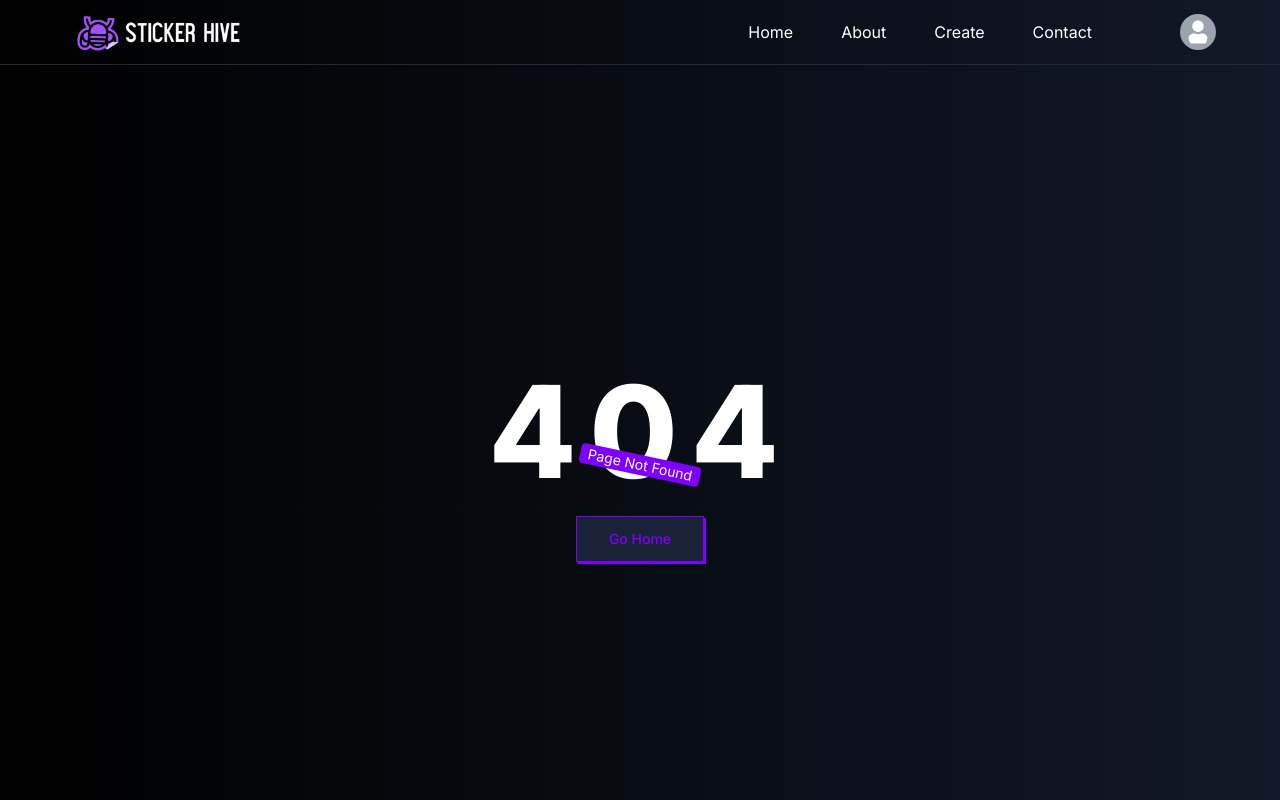
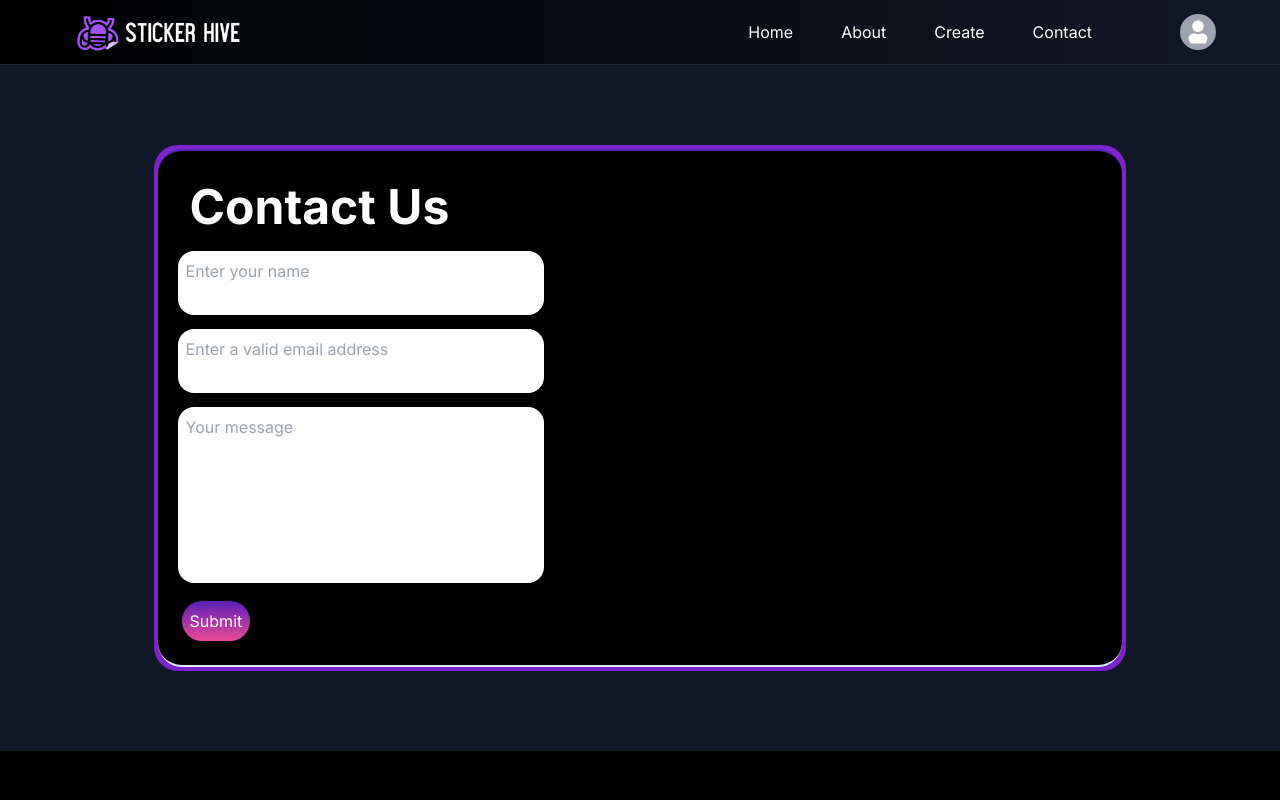
Before and after one commit to harshsawant2505/sticker-hive, a Next.js app: page /contact in a window 1280 px wide. Before the commit this address had no page. Shown: the top 800 px of the page. Built offline with nearby package versions, Linux system fonts and the light colour scheme.

Commit message:
added custom img option and contact form

```diff
--- a/package.json
+++ b/package.json
@@ -20,6 +20,7 @@
     "class-variance-authority": "^0.7.0",
     "clsx": "^2.1.1",
     "cmdk": "^1.0.0",
+    "dotenv": "^16.4.5",
     "embla-carousel-react": "^8.1.6",
     "framer-motion": "^11.2.13",
     "fs": "^0.0.1-security",
@@ -27,8 +28,10 @@
     "jspdf": "^2.5.1",
     "lucide-react": "^0.407.0",
     "next": "14.2.4",
+    "nodemailer": "^6.9.14",
     "react": "^18",
     "react-dom": "^18",
+    "react-hot-toast": "^2.4.1",
     "react-icons": "^5.2.1",
     "react-three-fiber": "^6.0.13",
     "tailwind-merge": "^2.4.0",
@@ -38,6 +41,7 @@
   },
   "devDependencies": {
     "@types/node": "^20",
+    "@types/nodemailer": "^6.4.15",
     "@types/react": "^18.3.3",
     "@types/react-dom": "^18",
     "@types/three": "^0.166.0",
--- /dev/null
+++ b/src/app/api/contact/route.ts
@@ -0,0 +1,56 @@
+import { NextRequest, NextResponse } from "next/server";
+import nodemailer from "nodemailer"
+import 'dotenv'
+
+
+export async function POST(req: NextRequest){
+    try {
+        const {name,email,data} = await req.json();
+
+        if(!name && !email && !data){
+            return NextResponse.json({
+                message: "All fields are required",
+                success: false
+            })
+
+        }
+        console.log(name, email, data);
+
+        const transporter = nodemailer.createTransport({
+
+            service: 'Gmail',
+            auth: {
+              user: process.env.EMAIL,
+              pass: process.env.EMAIL_PASS,
+            },
+          });
+
+          const mailOptions = {
+            from: process.env.EMAIL,
+            to: process.env.EMAIL,
+            subject: `FeedBack from ${name} ${email}` ,
+            text: `${data}`,
+            html:`<h1>Feedback from ${name} ${email}<h1> <hr> <p style= "font-size: 20px">${data}<p>`
+          };
+
+        await transporter.sendMail(mailOptions);
+
+
+      return NextResponse.json({
+            message: "Feedback Sent!",
+            success: true
+        })
+
+    } catch (error:any) {
+        console.log(error.message)
+        return NextResponse.json({
+            error: error.message,
+            success: false
+
+        })
+
+    }
+
+
+
+}
--- a/src/app/api/convert-image/route.ts
+++ b/src/app/api/convert-image/route.ts
@@ -4,11 +4,17 @@ import { NextRequest, NextResponse } from "next/server";
 async function fetchImages(data: string[]): Promise<string[]> {
   const fetchImagePromises = data.map(async (url: string) => {
     try {
-      const response = await axios.get(url, { responseType: 'arraybuffer' });
-      const imageBuffer = Buffer.from(response.data, 'binary');
-      const base64Image = imageBuffer.toString('base64');
-      const imageSrc = `data:${response.headers['content-type']};base64,${base64Image}`;
-      return imageSrc;
+      if(url.startsWith("data:")){
+        return url;
+      }else{
+        const response = await axios.get(url, { responseType: 'arraybuffer' });
+        const imageBuffer = Buffer.from(response.data, 'binary');
+        const base64Image = imageBuffer.toString('base64');
+        const imageSrc = `data:${response.headers['content-type']};base64,${base64Image}`;
+        return imageSrc;
+
+      }
+
     } catch (error) {
       // Handle individual image fetch errors here
       console.error(`Error fetching image from ${url}:`, error);
--- a/src/app/components/Keyboard.tsx
+++ b/src/app/components/Keyboard.tsx
@@ -40,7 +40,7 @@ const Keyboard = ({row1,row2,row3}:any) => {
         </div>
       ))}
     </div>
-    <div className="flex space-x-1">
+    <div className=" space-x-1 hidden">
       <div
         className="min-w-48 min-h-[10mm] flex items-center justify-center  text-gray-800 font-bold rounded border border-black"
       >
--- /dev/null
+++ b/src/app/contact/page.tsx
@@ -0,0 +1,85 @@
+'use client'
+import React, { useState } from 'react'
+import Navbar from '../components/Navbar'
+import axios from 'axios'
+import toast, { Toaster } from "react-hot-toast";
+import NewFooter from '../components/NewFooter';
+
+
+
+function Contact() {
+
+    const [name, setname] = useState("")
+    const [email, setemail] = useState("")
+    const [data, setdata] = useState("")
+
+    const [loading, setLoading] = useState(false);
+
+    async function handleSubmit() {
+        setLoading(true)
+        try {
+            const response = await axios.post("/api/contact",{
+                name: name,
+                email: email,
+                data: data
+            })
+            console.log(response.data)
+           response.data.success? toast.success(response.data.message):toast.error(response.data.message)
+           setLoading(false)
+
+        } catch (error:any) {
+            console.log(error.message)
+            toast.error(error.message)
+            setLoading(false)
+
+        }
+
+    }
+
+  return (
+    <div className='bg-gray-900 '>
+        <Toaster/>
+        <Navbar />
+    <div className='flex justify-center items-center sm:py-0 py-10 '>
+
+        <div className="container h-fit py-20 max-h-screen  w-screen bg-gray-900 text-white flex justify-center items-center ">
+        <div className="gradientCont w-4/5 h-4/5 flex justify-center items-center md:rounded-3xl md:bg-gradient-to-b md:from-purple-700 md:to-purple-700 ">
+            <div
+                className= "cont2 bg-black w-full h-full flex flex-col gap-5 sm:p-0 p-5 justify-center items-center md:flex md:justify-start rounded-3xl md:flex-row md:m-1 md:p10 md:border-t-2 md:border-t-violet-800 md:border-b-2 md:to-purple-700">
+                <div className="     relative p-1 m-5 w-full md:w-1/3 md:p-2 md:m-2 ">
+                    <div className="feedback text-4xl mb-10 p-1 md:text-5xl font-bold md:m-2 md:p-2">Contact Us</div>
+                    <div className="name">
+                        <textarea onChange={(e)=>{setname(e.target.value)}} className="text-black w-full sm:w-[120%] rounded-2xl p-2 m-1 resize-none" name="" id=""
+                            placeholder="Enter your name"></textarea>
+                    </div>
+                    <div className="  w-full">
+                        <textarea onChange={(e)=>{setemail(e.target.value)}} className="text-black w-full sm:w-[120%] rounded-2xl p-2 m-1 resize-none" name="" id=""
+                            placeholder="Enter a valid email address"></textarea>
+                    </div>
+                    <div className="yourMessage">
+                        <textarea onChange={(e)=>{setdata(e.target.value)}} className="text-black w-full sm:w-[120%] rounded-2xl p-2 m-1 h-28 md:h-44 resize-none" name="" id=""
+                            placeholder="Your message"></textarea>
+                    </div>
+                    <div className='flex justify-start'>
+
+                    <button onClick={handleSubmit}
+                        className="flex justify-center submit bg-gradient-to-b from-violet-800 to-pink-500 text-white p-2 w-fit m-2 rounded-full  ">
+                         {loading?"Submitting...": "Submit"}
+                    </button>
+                    </div>
+                </div>
+
+
+
+            </div>
+
+        </div>
+    </div>
+
+    </div>
+    <NewFooter />
+    </div>
+  )
+}
+
+export default Contact
--- a/src/app/create/page.tsx
+++ b/src/app/create/page.tsx
@@ -5,6 +5,7 @@ import NewFooter from '../components/NewFooter'
 import Navbar from '../components/Navbar'
 import Keyboard from '../components/Keyboard'
 import axios from 'axios'
+import toast, { Toaster } from 'react-hot-toast';
 
 import { Input } from "@/components/ui/input"
 
@@ -15,7 +16,7 @@ import {
   SelectTrigger,
   SelectValue,
 } from "@/components/ui/select"
-import { Divide } from 'lucide-react'
+import { Divide, Download } from 'lucide-react'
 import Export from '../components/Export'
 import ImageDownloader from '../components/ImageDownloader'
 
@@ -34,22 +35,46 @@ function Page() {
   const [imgEach2,setimgEach2] = useState([''])
   const [imgEach3,setimgEach3] = useState([''])
   const [selectedRow, setselectedRow] = useState(1)
+  const [image, setimage] = useState('')
 
   const getCharacter = async (character: string) => {
     try {
 
       const response = await axios.get(`https://kitsu.io/api/edge/characters?filter[name]=${character}&Page[limit]=10&Page[offset]=0`)
-      console.log(response.data.data)
+      // const response = await axios.get(`https://kitsu.io/api/edge/anime?filter[text]=${character}`)
+
       setsrc(response.data.data)
+
+      // setanimeLink(response.data.data[1].relationships.animeCharacters.links.related)
+
+      // console.log(response.data.data[1].relationships.animeCharacters.links.related)
+
 
     } catch (error: any) {
       console.log(error)
     }
   }
 
+
   useEffect(() => {
     getCharacter("luffy")
   }, [])
+
+
+
+  const handleImageChange = (e: React.ChangeEvent<HTMLInputElement>) => {
+    const image = e.target.files?.[0];
+    if (image) {
+      const reader = new FileReader();
+      reader.onloadend = () => {
+        setimage(reader.result as string);
+      };
+      reader.readAsDataURL(image);
+    }
+  };
+useEffect(() => {
+ console.log(image);
+}, [image])
 
 
   const handleimageSet = (imgSrc:string)=>{
@@ -104,6 +129,7 @@ const handleClick = async () => {
     if(response.data.data1){
      setloaded(true)
       setloading(false)
+      toast.success("Download will start anytime now")
     }
 
     console.log(response);
@@ -120,8 +146,9 @@ const handleClick = async () => {
 
 
     <div className='text-white z-10 overflow-x-hidden  '>
+
       <Navbar />
-
+      <Toaster />
       <div className='p-10 bg-gradient-to-r from-black to-gray-900 text-white overflow-x-hidden'>
 
         <div className='h-screen w-full border-gray-700 border-[1px] rounded-lg  '>
@@ -191,7 +218,7 @@ const handleClick = async () => {
                     </div>
                   ))}
                 </div>
-                <div className="flex space-x-2">
+                <div className=" space-x-2 hidden">
                   <div
                     className="w-40 h-10 flex items-center justify-center bg-gray-200 text-gray-800 font-bold rounded shadow-md"
                   >
@@ -218,7 +245,7 @@ const handleClick = async () => {
                 </Select>
 
 
-                <Input id="picture" placeholder='custom' className='text-white' type="file" />
+
 
               </div>
 
@@ -243,7 +270,12 @@ const handleClick = async () => {
 
 
             </div>
-            <div className='h-full border border-gray-700 rounded-sm w-[20%] '>
+            <div className='h-full border border-gray-700 rounded-sm w-[20%] px-2 flex flex-col gap-7 item-center  py-3'>
+              <h2>Add your custom Images</h2>
+              <div className='w-[80%]'>
+              <Input id="picture" placeholder='custom' className='text-white' type="file" onChange={handleImageChange}  />
+              </div>
+              <img src={image} onClick={()=>{handleimageSet(image)}}  alt="" />
 
 
             </div>
--- a/src/components/ui/input.tsx
+++ b/src/components/ui/input.tsx
@@ -11,7 +11,7 @@ const Input = React.forwardRef<HTMLInputElement, InputProps>(
       <input
         type={type}
         className={cn(
-          "flex h-9 w-full rounded-md border border-input bg-transparent px-3 py-1 text-sm shadow-sm transition-colors file:border-0 file:bg-transparent file:text-sm file:font-medium placeholder:text-muted-foreground focus-visible:outline-none focus-visible:ring-1 focus-visible:ring-ring disabled:cursor-not-allowed disabled:opacity-50",
+          `block h-9 w-full rounded-md border border-input ${type=='file'?"bg-gray-400":"bg-transparent"} px-3 py-1 text-sm shadow-sm transition-colors file:border-0 file:bg-transparent file:text-sm file:font-medium placeholder:text-muted-foreground focus-visible:outline-none focus-visible:ring-1 focus-visible:ring-ring disabled:cursor-not-allowed disabled:opacity-50`,
           className
         )}
         ref={ref}
```
Also changed, not shown: 2 other files (tests, documents, lock files or other folders).
